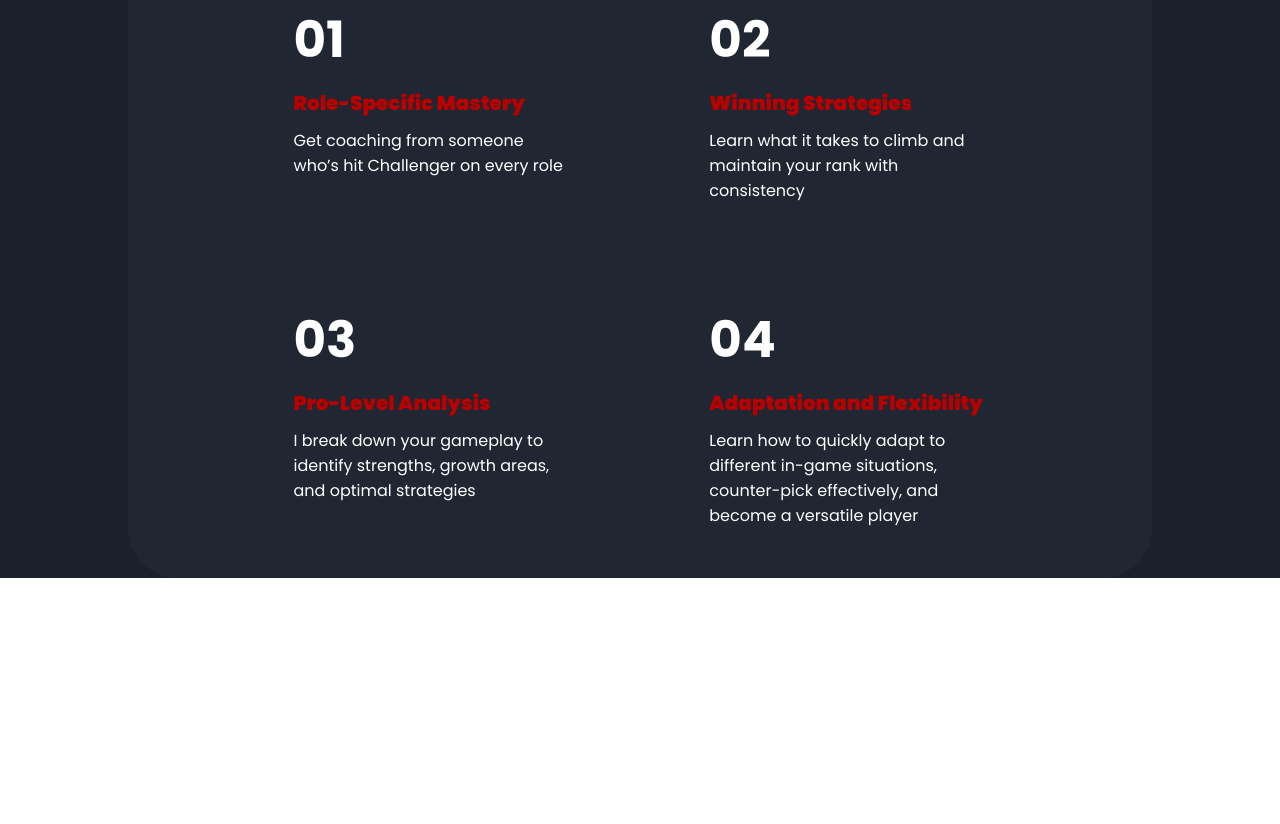
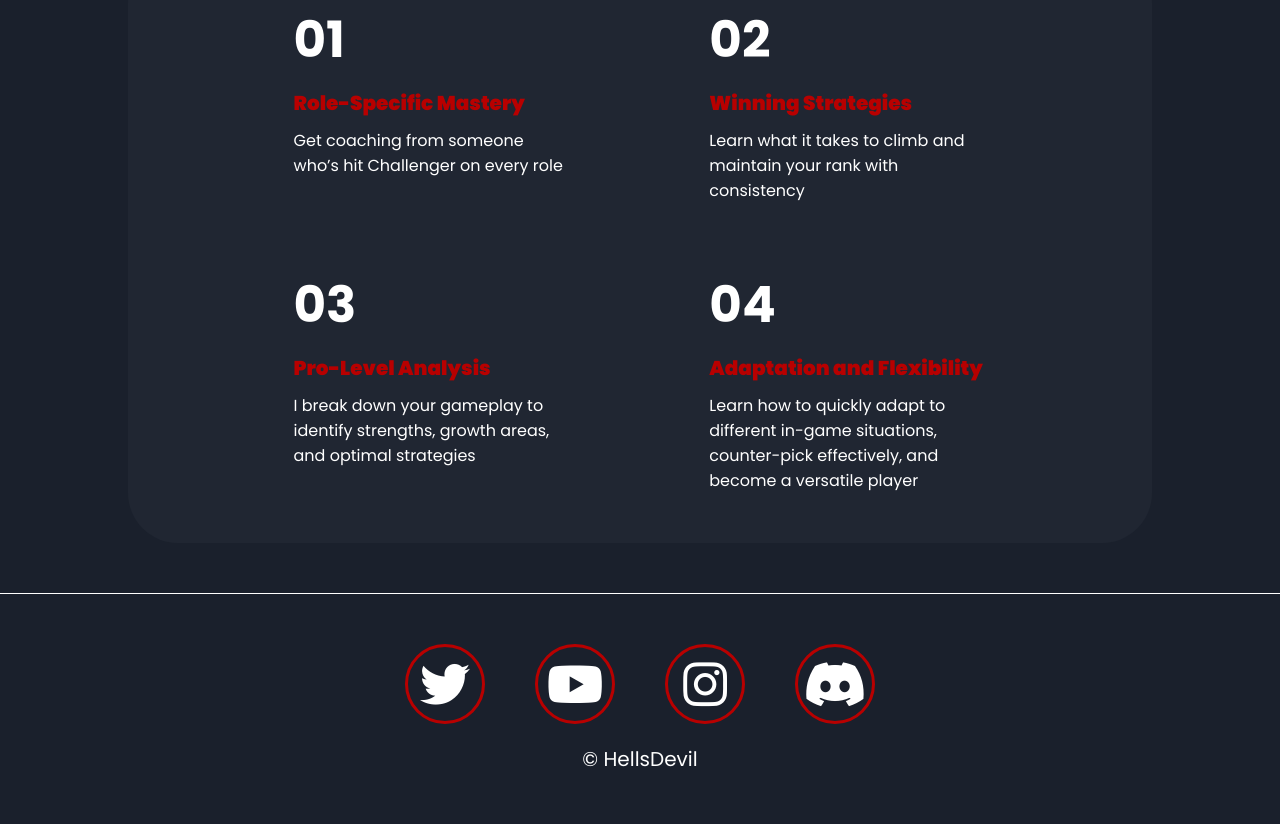
Before and after one commit to KhusniddinovUz/hellsdevil, a plain HTML site: page about.html in a window 1280 px wide. Shown: the part 1002-1826 px from the top of the page. Before the commit the page ends 1580 px from the top, so only its background shows below. Drawn offline with Linux system fonts and the light colour scheme.

Commit message:
Add footer to about page

```diff
--- a/about.html
+++ b/about.html
@@ -10,6 +10,11 @@
     <link rel="preconnect" href="https://fonts.gstatic.com" crossorigin>
     <link href="https://fonts.googleapis.com/css2?family=Poppins:ital,wght@0,100;0,200;0,300;0,400;0,500;0,600;0,700;0,800;0,900;1,100;1,200;1,300;1,400;1,500;1,600;1,700;1,800;1,900&display=swap"
           rel="stylesheet">
+    <!--  Font Awesome  -->
+    <script
+            src="https://kit.fontawesome.com/e0b1d3493e.js"
+            crossorigin="anonymous"
+    ></script>
 </head>
 <body onscroll="scrolled()">
 <nav id="navbar">
@@ -94,6 +99,23 @@
         </div>
     </div>
 </div>
+<footer>
+    <div class="footer-icons">
+        <a href="https://twitter.com/HellsDevil_" target="_blank">
+            <i class="fa-brands fa-twitter"></i>
+        </a>
+        <a href="https://www.youtube.com/@HellsDevilwildrift" target="_blank">
+            <i class="fa-brands fa-youtube"></i>
+        </a>
+        <a href="https://www.instagram.com/hellsdevil_" target="_blank">
+            <i class="fa-brands fa-instagram"></i>
+        </a>
+        <a href="https://discord.gg/EeU35zcDE5" target="_blank">
+            <i class="fa-brands fa-discord"></i>
+        </a>
+    </div>
+    <p>&copy; HellsDevil</p>
+</footer>
 </body>
 <script>
   //Navbar bottom line
--- a/about.scss
+++ b/about.scss
@@ -154,6 +154,7 @@ main {
 #offers {
   background-color: $main-color;
   color: #fff;
+  padding-bottom: 50px;
 
   h1 {
     font-size: 50px;
@@ -172,7 +173,7 @@ main {
     justify-content: center;
     align-content: center;
     flex-wrap: wrap;
-    row-gap: 100px;
+    row-gap: 65px;
     column-gap: 15%;
     border-radius: 50px;
 
@@ -196,6 +197,53 @@ main {
   }
 }
 
+footer {
+  background-color: $main-color;
+  width: 100%;
+  padding: 50px 0;
+  border-top: 1px solid #fff;
+
+
+  .footer-icons {
+    display: flex;
+    justify-content: center;
+    align-content: center;
+    gap: 50px;
+
+    a {
+      position: relative;
+      width: 80px;
+      height: 80px;
+      border-radius: 50%;
+      border: 3px solid $secondary-color;
+      transition: 0.3s ease-in-out;
+
+
+      &:hover {
+        background: $secondary-color;
+      }
+
+      i {
+        position: absolute;
+        top: 50%;
+        left: 50%;
+        transform: translate(-50%, -50%);
+        font-size: 50px;
+        color: #fff;
+      }
+    }
+  }
+
+  p {
+    margin-top: 20px;
+    display: flex;
+    justify-content: center;
+    align-content: center;
+    color: white;
+    font-size: 20px;
+  }
+}
+
 
 // utility classes
 .container {
```
Also changed, not shown: index.html (+0 -2 lines), about.css, 1 other file.
